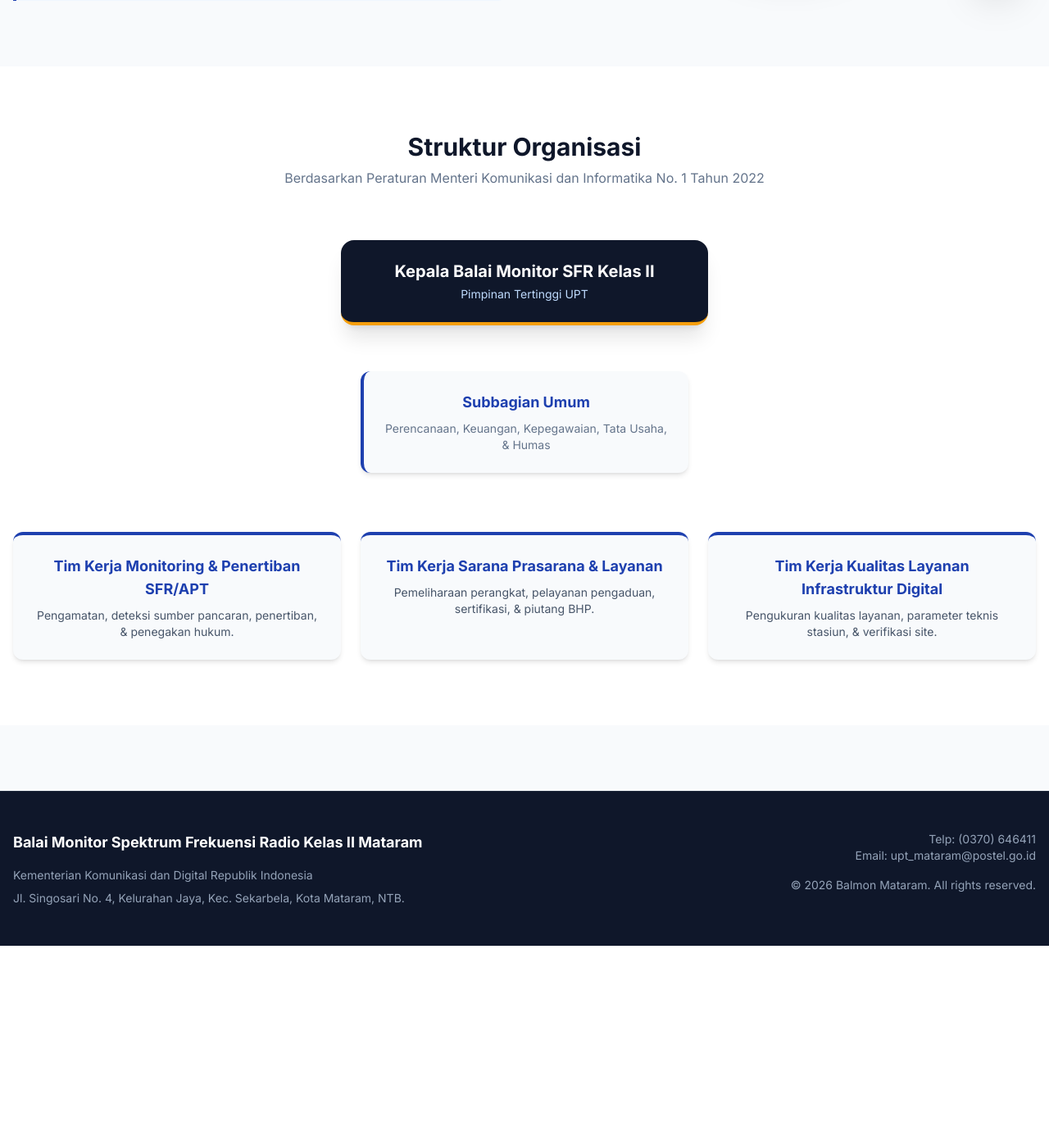
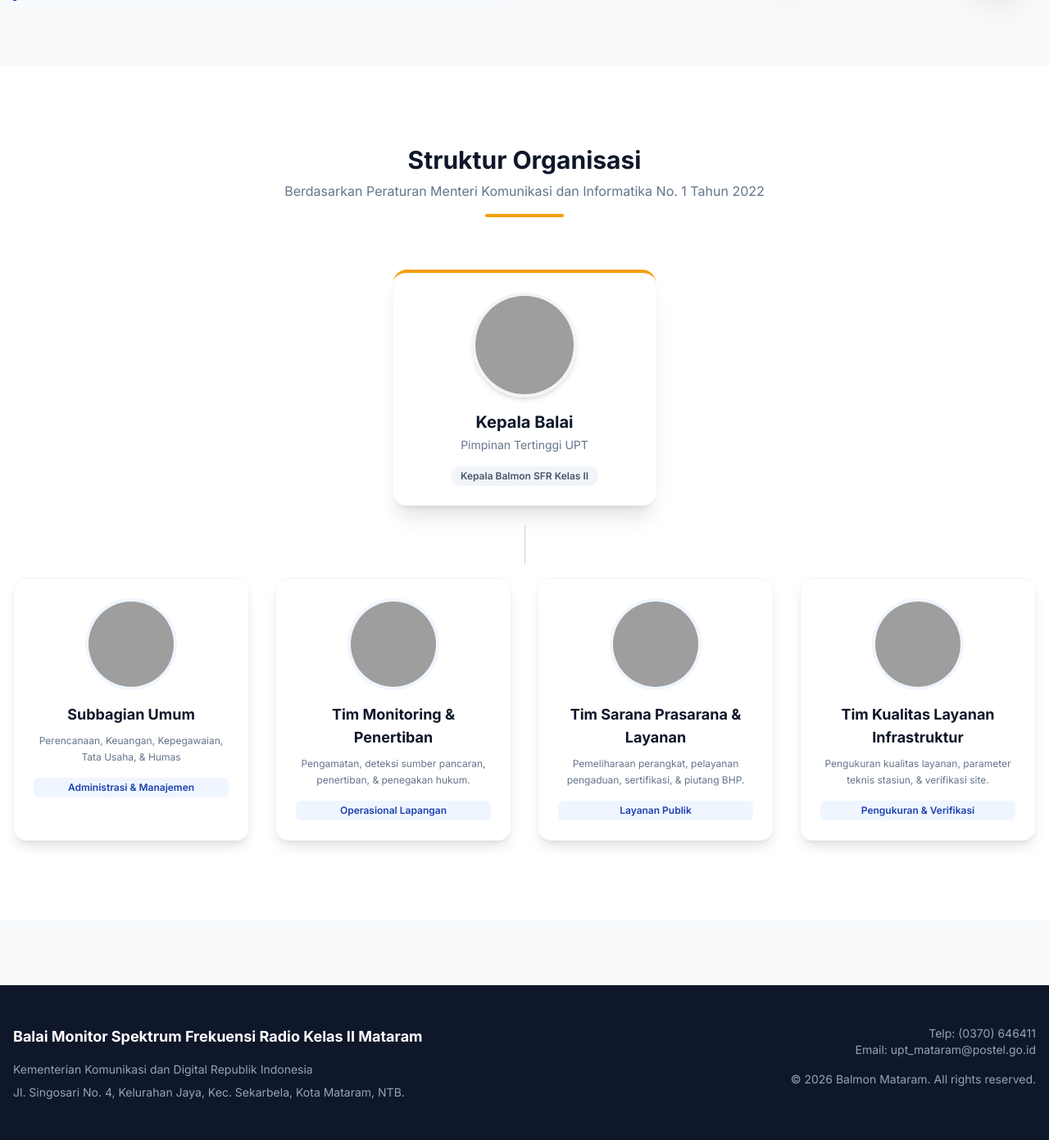
Before and after one commit to Xfinger19/website-balmon-mataram, a PHP site: page /profil.php in a window 1280 px wide. Shown: the part 779-2170 px from the top of the page at 82% size. Before the commit the page ends 1933 px from the top, so only its background shows below. Run offline with PHP 8.4, Linux system fonts and the light colour scheme; some libraries are stand-ins or nearby versions; grey boxes are pictures that could not be loaded.

Commit message:
Memperbarui desain struktur organisasi dan foto profil

```diff
--- a/profil.php
+++ b/profil.php
@@ -45,47 +45,66 @@
     </div>
 </section>
 
-<!-- Section Struktur Organisasi -->
-<section class="py-20 bg-white">
+<!-- ============================================== -->
+<!-- SECTION STRUKTUR ORGANISASI (DESAIN BARU)      -->
+<!-- ============================================== -->
+<section class="py-24 bg-white relative">
     <div class="max-w-7xl mx-auto px-4">
+
+        <!-- Judul Section -->
         <div class="text-center mb-16" data-aos="fade-up">
             <h2 class="text-3xl font-bold text-primary mb-2">Struktur Organisasi</h2>
             <p class="text-slate-500">Berdasarkan Peraturan Menteri Komunikasi dan Informatika No. 1 Tahun 2022</p>
+            <div class="w-24 h-1 bg-accent mx-auto mt-4 rounded-full"></div>
         </div>
 
-        <!-- Bagan Sederhana -->
-        <div class="grid grid-cols-1 md:grid-cols-3 gap-6 text-center">
+        <!-- Pimpinan (Kepala Balai) - Tampil di Tengah -->
+        <div class="flex justify-center mb-16" data-aos="zoom-in">
+            <div class="bg-white p-6 rounded-2xl shadow-xl border-t-4 border-accent text-center w-full max-w-xs hover:-translate-y-2 transition duration-300 group">
+                <!-- Ganti foto dengan foto asli Kepala Balai jika ada -->
+                <img src="assets/img/struktur/kepala.jpg" onerror="this.src='https://ui-avatars.com/api/?name=Kepala+Balai&background=0f172a&color=fff&size=150'" alt="Kepala Balai" class="w-32 h-32 rounded-full mx-auto object-cover border-4 border-slate-100 shadow-md group-hover:border-accent transition duration-300">
+                <h3 class="text-xl font-bold text-primary mt-4">Kepala Balai</h3>
+                <p class="text-sm text-slate-500 mt-1">Pimpinan Tertinggi UPT</p>
+                <div class="mt-4 inline-block bg-slate-100 text-slate-600 text-xs px-3 py-1 rounded-full font-semibold">Kepala Balmon SFR Kelas II</div>
+            </div>
+        </div>
 
-            <!-- Kepala Balai -->
-            <div class="md:col-span-3 flex justify-center mb-8" data-aos="zoom-in">
-                <div class="bg-primary text-white p-6 rounded-2xl shadow-xl w-full max-w-md border-b-4 border-accent">
-                    <h3 class="text-xl font-bold">Kepala Balai Monitor SFR Kelas II</h3>
-                    <p class="text-blue-200 text-sm mt-1">Pimpinan Tertinggi UPT</p>
-                </div>
+        <!-- Garis Penghubung Visual (Opsional, hanya di layar besar) -->
+        <div class="hidden md:block w-px h-12 bg-slate-300 mx-auto -mt-10 mb-4"></div>
+
+        <!-- Divisi & Tim Kerja -->
+        <div class="grid grid-cols-1 md:grid-cols-2 lg:grid-cols-4 gap-8">
+
+            <!-- Subbagian Umum -->
+            <div class="bg-white p-6 rounded-2xl shadow-lg border border-slate-100 text-center hover:shadow-2xl hover:-translate-y-2 transition duration-300 group" data-aos="fade-up" data-aos-delay="100">
+                <img src="assets/img/struktur/umum.jpg" onerror="this.src='https://ui-avatars.com/api/?name=Subbagian+Umum&background=1e40af&color=fff&size=150'" alt="Subbagian Umum" class="w-28 h-28 rounded-full mx-auto object-cover border-4 border-blue-50 group-hover:border-secondary transition duration-300">
+                <h3 class="text-lg font-bold text-primary mt-4">Subbagian Umum</h3>
+                <p class="text-xs text-slate-500 mt-2 leading-relaxed">Perencanaan, Keuangan, Kepegawaian, Tata Usaha, & Humas</p>
+                <div class="mt-4 text-xs font-semibold text-secondary bg-blue-50 py-1 rounded-md">Administrasi & Manajemen</div>
             </div>
 
-            <!-- Subbagian Umum -->
-            <div class="md:col-start-2 md:col-span-1 mb-8" data-aos="fade-up" data-aos-delay="100">
-                <div class="bg-slate-50 p-6 rounded-xl shadow-md border-l-4 border-secondary hover:shadow-lg transition duration-300">
-                    <h3 class="text-lg font-bold text-secondary">Subbagian Umum</h3>
-                    <p class="text-slate-500 text-sm mt-2">Perencanaan, Keuangan, Kepegawaian, Tata Usaha, & Humas</p>
-                </div>
+            <!-- Tim Kerja Monitoring -->
+            <div class="bg-white p-6 rounded-2xl shadow-lg border border-slate-100 text-center hover:shadow-2xl hover:-translate-y-2 transition duration-300 group" data-aos="fade-up" data-aos-delay="200">
+                <img src="assets/img/struktur/monitoring.jpg" onerror="this.src='https://ui-avatars.com/api/?name=Monitoring+SFR&background=1e40af&color=fff&size=150'" alt="Tim Monitoring" class="w-28 h-28 rounded-full mx-auto object-cover border-4 border-blue-50 group-hover:border-secondary transition duration-300">
+                <h3 class="text-lg font-bold text-primary mt-4">Tim Monitoring & Penertiban</h3>
+                <p class="text-xs text-slate-500 mt-2 leading-relaxed">Pengamatan, deteksi sumber pancaran, penertiban, & penegakan hukum.</p>
+                <div class="mt-4 text-xs font-semibold text-secondary bg-blue-50 py-1 rounded-md">Operasional Lapangan</div>
             </div>
 
-            <!-- Tim Kerja (3 Kolom) -->
-            <div class="md:col-span-3 grid grid-cols-1 md:grid-cols-3 gap-6 mt-4">
-                <div class="bg-slate-50 p-6 rounded-xl shadow-md border-t-4 border-secondary hover:shadow-lg transition duration-300" data-aos="fade-up" data-aos-delay="200">
-                    <h3 class="text-lg font-bold text-secondary mb-2">Tim Kerja Monitoring & Penertiban SFR/APT</h3>
-                    <p class="text-slate-600 text-sm">Pengamatan, deteksi sumber pancaran, penertiban, & penegakan hukum.</p>
-                </div>
-                <div class="bg-slate-50 p-6 rounded-xl shadow-md border-t-4 border-secondary hover:shadow-lg transition duration-300" data-aos="fade-up" data-aos-delay="300">
-                    <h3 class="text-lg font-bold text-secondary mb-2">Tim Kerja Sarana Prasarana & Layanan</h3>
-                    <p class="text-slate-600 text-sm">Pemeliharaan perangkat, pelayanan pengaduan, sertifikasi, & piutang BHP.</p>
-                </div>
-                <div class="bg-slate-50 p-6 rounded-xl shadow-md border-t-4 border-secondary hover:shadow-lg transition duration-300" data-aos="fade-up" data-aos-delay="400">
-                    <h3 class="text-lg font-bold text-secondary mb-2">Tim Kerja Kualitas Layanan Infrastruktur Digital</h3>
-                    <p class="text-slate-600 text-sm">Pengukuran kualitas layanan, parameter teknis stasiun, & verifikasi site.</p>
-                </div>
+            <!-- Tim Kerja Sarana Prasarana -->
+            <div class="bg-white p-6 rounded-2xl shadow-lg border border-slate-100 text-center hover:shadow-2xl hover:-translate-y-2 transition duration-300 group" data-aos="fade-up" data-aos-delay="300">
+                <img src="assets/img/struktur/sarana.jpg" onerror="this.src='https://ui-avatars.com/api/?name=Sarana+Prasarana&background=1e40af&color=fff&size=150'" alt="Tim Sarana" class="w-28 h-28 rounded-full mx-auto object-cover border-4 border-blue-50 group-hover:border-secondary transition duration-300">
+                <h3 class="text-lg font-bold text-primary mt-4">Tim Sarana Prasarana & Layanan</h3>
+                <p class="text-xs text-slate-500 mt-2 leading-relaxed">Pemeliharaan perangkat, pelayanan pengaduan, sertifikasi, & piutang BHP.</p>
+                <div class="mt-4 text-xs font-semibold text-secondary bg-blue-50 py-1 rounded-md">Layanan Publik</div>
+            </div>
+
+            <!-- Tim Kerja Kualitas Layanan -->
+            <div class="bg-white p-6 rounded-2xl shadow-lg border border-slate-100 text-center hover:shadow-2xl hover:-translate-y-2 transition duration-300 group" data-aos="fade-up" data-aos-delay="400">
+                <img src="assets/img/struktur/kualitas.jpg" onerror="this.src='https://ui-avatars.com/api/?name=Kualitas+Layanan&background=1e40af&color=fff&size=150'" alt="Tim Kualitas" class="w-28 h-28 rounded-full mx-auto object-cover border-4 border-blue-50 group-hover:border-secondary transition duration-300">
+                <h3 class="text-lg font-bold text-primary mt-4">Tim Kualitas Layanan Infrastruktur</h3>
+                <p class="text-xs text-slate-500 mt-2 leading-relaxed">Pengukuran kualitas layanan, parameter teknis stasiun, & verifikasi site.</p>
+                <div class="mt-4 text-xs font-semibold text-secondary bg-blue-50 py-1 rounded-md">Pengukuran & Verifikasi</div>
             </div>
 
         </div>
```
Also changed, not shown: proses_pengaduan.php (+110 -23 lines).
